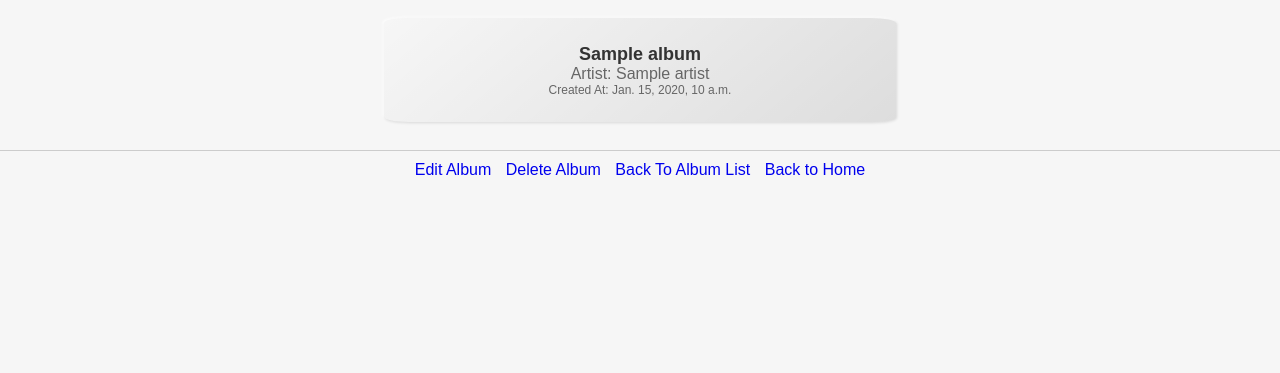
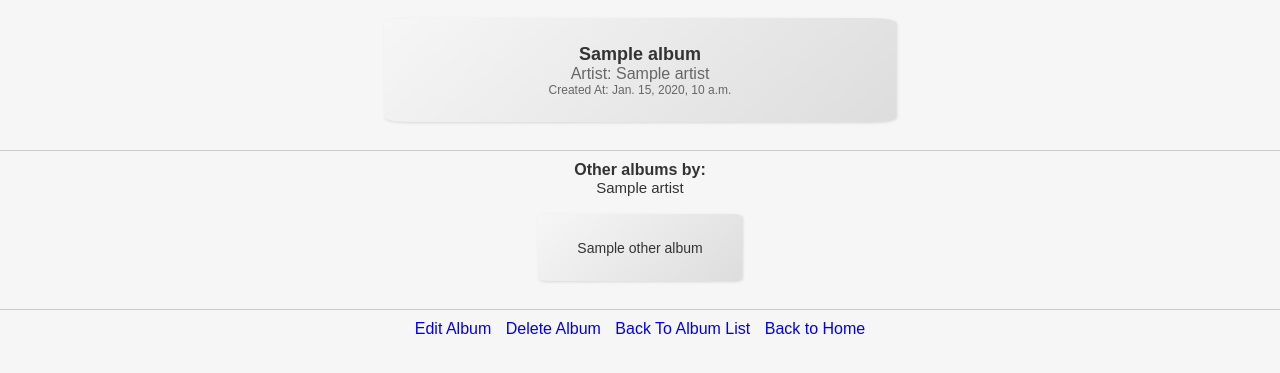
Before and after one commit to Momentum-Team-19/django-music-Davis-Patterson, a Django app: template django_music/templates/album_detail.html in a window 1280 px wide. Shown: the part 98-471 px from the top of the page. Run offline with Django 4.2, Linux system fonts and the light colour scheme; the template is opened without the code that fills it: most values are stand-ins (such as "Sample title", 1, 10 or a date in 2020); data that the repository does not hold is empty.

Commit message:
added 'other albums' in album detail and made it dynamic so it only shows if there are other albums

```diff
--- a/config/urls.py
+++ b/config/urls.py
@@ -26,7 +26,7 @@ urlpatterns = [
     path('', views.homepage, name='homepage'),
     path('album_list', views.album_list, name='album_list'),
     path('albums/new', views.create_album, name='create_album'),
-    path('albums/<int:pk>', views.album_detail, name='album_detail'),
+    path('albums/<int:album_id>', views.album_detail, name='album_detail'),
     path('albums/<int:pk>/edit', views.edit_album, name='edit_album'),
     path('albums/<int:pk>/delete', views.delete_album, name='delete_album'),
 ]
--- /dev/null
+++ b/django_music/static/otheralbums.js
@@ -0,0 +1,9 @@
+var otherAlbums = document.querySelectorAll('.otherAlbums');
+
+if (otherAlbums.length === 0) {
+    // If there are no other albums, hide the entire container
+    var otherAlbumContainer = document.querySelector('.otherAlbumContainer');
+    if (otherAlbumContainer) {
+        otherAlbumContainer.style.display = 'none';
+    }
+}
--- a/django_music/static/style.css
+++ b/django_music/static/style.css
@@ -93,7 +93,7 @@ header {
 }
 
 .homeOption {
-    box-shadow: 1px 1px 3px #00000020, -1px -1px 3px #ffffff;
+    box-shadow: 1px 1px 3px #00000020, -1px -1px 3px var(--clr-light);
     background: linear-gradient(140deg, rgba(255, 0, 0, 0), rgba(0, 0, 0, 0.1));
     display: column;
     justify-content: center;
@@ -114,7 +114,7 @@ header {
 
 .homeOption:active {
     box-shadow: inset 2px 2px 4px rgba(0, 0, 0, 0.2),
-        inset -2px -2px 4px #fff;
+        inset -2px -2px 4px var(--clr-light);
     background-color: #f9f9f9;
     transform: translateY(1px);
     transition: box-shadow 0.1s, background-color 0.1s, transform 0.1s;
@@ -131,7 +131,7 @@ header {
 }
 
 .albumBox {
-    box-shadow: 1px 1px 3px #00000020, -1px -1px 3px #ffffff;
+    box-shadow: 1px 1px 3px #00000020, -1px -1px 3px var(--clr-light);
     background: linear-gradient(140deg, rgba(255, 0, 0, 0), rgba(0, 0, 0, 0.1));
     display: column;
     justify-content: center;
@@ -179,7 +179,7 @@ header {
 
 .albumBox:active {
     box-shadow: inset 2px 2px 4px rgba(0, 0, 0, 0.2),
-        inset -2px -2px 4px #fff;
+        inset -2px -2px 4px var(--clr-light);
     background-color: #f9f9f9;
     transform: translateY(1px);
     transition: box-shadow 0.1s, background-color 0.1s, transform 0.1s;
@@ -217,7 +217,7 @@ header {
 }
 
 .albumDetail {
-    box-shadow: 1px 1px 3px #00000020, -1px -1px 3px #ffffff;
+    box-shadow: 1px 1px 3px #00000020, -1px -1px 3px var(--clr-light);
     background: linear-gradient(140deg, rgba(255, 0, 0, 0), rgba(0, 0, 0, 0.1));
     display: column;
     justify-content: center;
@@ -228,8 +228,123 @@ header {
     width: 40%;
 }
 
+.otherContainerColumn {
+    display: flex;
+    align-items: center;
+    flex-direction: column;
+    margin-bottom: 20px;
+    width: 100%;
+    border-top: 1px solid var(--clr-primary);
+    padding-top: 10px;
+}
+
+.otherContainer {
+    display: flex;
+    flex-wrap: wrap;
+    justify-content: center;
+    width: 100%;
+}
+
+/* .otherTitleBox {
+    box-shadow: 1px 1px 3px #00000020, -1px -1px 3px var(--clr-light);
+    background: linear-gradient(140deg, rgba(255, 0, 0, 0), rgba(0, 0, 0, 0.1));
+    border-radius: 5%;
+    padding-top: 10px;
+    padding-left: 15px;
+    padding-right: 15px;
+    margin: 5px;
+} */
+
+.otherTitle {
+    font-family: "Arial", sans-serif;
+    font-size: 16px;
+    font-weight: bold;
+    color: var(--clr-dark);
+    text-align: center;
+    white-space: nowrap;
+    overflow: hidden;
+    text-overflow: ellipsis;
+}
+
+.otherTitle2 {
+    font-family: "Arial", sans-serif;
+    font-size: 15px;
+    color: var(--clr-dark);
+    text-align: center;
+    white-space: nowrap;
+    overflow: hidden;
+    text-overflow: ellipsis;
+    margin-bottom: 10px;
+}
+
+.otherAlbums {
+    box-shadow: 1px 1px 3px #00000020, -1px -1px 3px var(--clr-light);
+    background: linear-gradient(140deg, rgba(255, 0, 0, 0), rgba(0, 0, 0, 0.1));
+    display: column;
+    justify-content: center;
+    align-items: center;
+    border-radius: 5%;
+    padding: 2%;
+    margin: 8px;
+    text-decoration: none;
+}
+
+.otherAlbums {
+    width: 16%;
+}
+
+@media (max-width: 1200px) {
+    .otherAlbums {
+        width: 20%;
+    }
+}
+
+@media (max-width: 992px) {
+    .otherAlbums {
+        width: 30%;
+    }
+}
+
+@media (max-width: 768px) {
+    .otherAlbums {
+        width: 40%;
+    }
+}
+
+@media (max-width: 576px) {
+    .albotherAlbumsumBox {
+        width: 80%;
+    }
+}
+
+.otherAlbums:hover {
+    background: linear-gradient(140deg, rgba(255, 0, 0, 0), rgba(0, 0, 0, 0.3));
+    box-shadow: 0 4px 8px rgba(0, 0, 0, 0.1), 0 8px 16px rgba(0, 0, 0, 0.1);
+    transform: translateY(-2px);
+    transition: box-shadow 0.3s, transform 0.3s;
+}
+
+.otherAlbums:active {
+    box-shadow: inset 2px 2px 4px rgba(0, 0, 0, 0.2),
+        inset -2px -2px 4px var(--clr-light);
+    background-color: #f9f9f9;
+    transform: translateY(1px);
+    transition: box-shadow 0.1s, background-color 0.1s, transform 0.1s;
+}
+
+.otherAlbumText {
+    font-family: "Arial", sans-serif;
+    font-size: 14px;
+    /* font-weight: bold; */
+    color: #333;
+    text-align: center;
+    white-space: nowrap;
+    overflow: hidden;
+    text-overflow: ellipsis;
+}
+
 .albumEdit {
-    box-shadow: 1px 1px 3px #00000020, -1px -1px 3px #ffffff;
+    box-shadow: 1px 1px 3px #00000020, -1px -1px 3px var(--clr-light);
     background: linear-gradient(140deg, rgba(255, 0, 0, 0), rgba(0, 0, 0, 0.1));
     display: flex;
     flex-direction: column;
--- a/django_music/templates/album_detail.html
+++ b/django_music/templates/album_detail.html
@@ -7,6 +7,7 @@
     <meta name="viewport" content="width=device-width, initial-scale=1.0">
     <link rel="stylesheet" href="{% static 'style.css' %}">
     <script src="{% static 'darkmode.js' %}" defer></script>
+    <script src="{% static 'otheralbums.js' %}" defer></script>
     <title>Album Detail</title>
 </head>
 
@@ -23,9 +24,26 @@
         <div class="albumDetail">
             <h2 class="albumTitle">{{ album.title }}</h2>
             <p class="albumArtist">Artist: {{ album.artist }}</p>
-            <p class="albumCreated">Created At: {{ album.created_at }}</p>
+            <p class="albumCreated">Created At: {{ album.created_date }}</p>
         </div>
     </div>
+
+    <div class="otherAlbumContainer">
+        <div class="otherContainerColumn">
+            <div class="otherTitleBox">
+                <p class="otherTitle">Other albums by:</p>
+                <p class="otherTitle2">{{ album.artist }}</p>
+            </div>
+            <div class="otherContainer">
+                {% for other_album in other_albums %}
+                <a href="{% url 'album_detail' other_album.pk %}" class="otherAlbums">
+                    <div class="otherAlbumText">{{ other_album.title }}</div>
+                </a>
+                {% endfor %}
+            </div>
+        </div>
+    </div>
+
     <div class="footerOptions">
         <a class="footerOption" href="{% url 'edit_album' album.pk %}">Edit Album</a>
         <a class="footerOption" href="{% url 'delete_album' album.pk %}">Delete Album</a>
--- a/django_music/templates/album_list.html
+++ b/django_music/templates/album_list.html
@@ -29,6 +29,7 @@
         </a>
         {% endfor %}
     </div>
+
     <div class="footerOptions">
         <a class="footerOption" href="{% url 'create_album' %}">Create New Album</a>
         <a class="footerOption" href="{% url 'homepage' %}">Back to Home</a>
```
Also changed, not shown: django_music/models.py (+9 -1 lines), django_music/views.py (+12 -3 lines), django_music/migrations/0001_initial.py.
